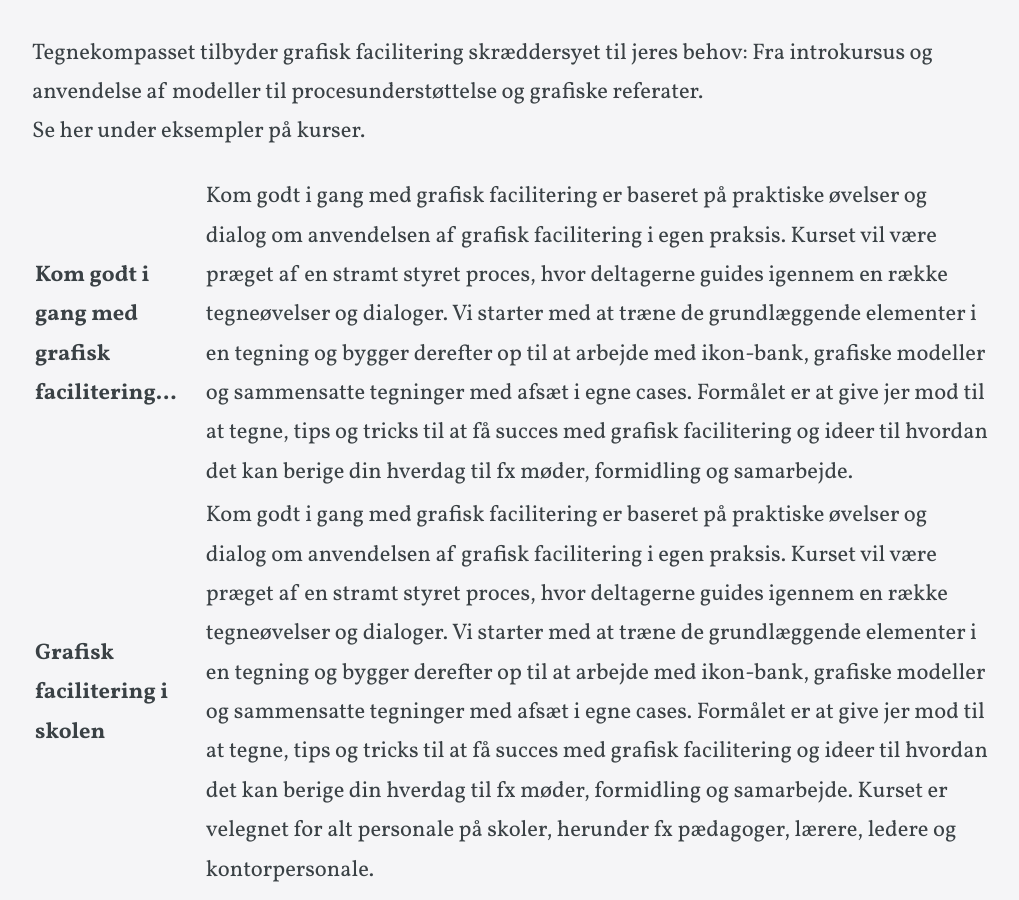
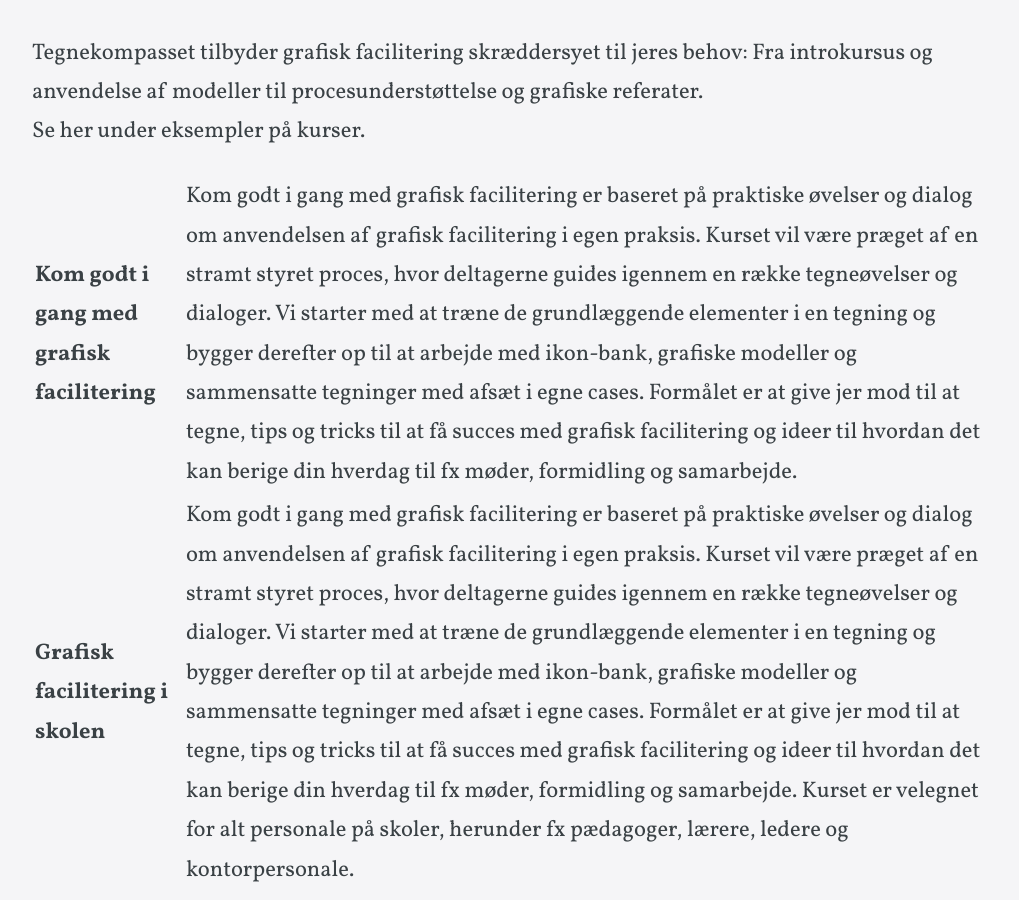
Before and after one commit to torbendissing/tegnekompasset, a Jekyll site: the page built from courses.html, in a window 1280 px wide and 900 px high, scrolled down 543 px. Shown: the whole window, without its empty margins (128-1147 px from the left). Built offline with Jekyll 4.4.1, drawn with Linux system fonts in a browser that asks for light colours; some web fonts are replaced.

```diff
--- a/courses.html
+++ b/courses.html
@@ -14,7 +14,7 @@ navigation_order: 1
 
 	<table class="table-courses">
 		<tr>
-			<td><b>Kom godt i gang med grafisk facilitering...</b></td>
+			<td><b>Kom godt i gang med grafisk facilitering</b></td>
 			<td>Kom godt i gang med grafisk facilitering er baseret på praktiske øvelser og dialog om anvendelsen af grafisk facilitering i egen praksis. Kurset vil være præget af en stramt styret proces, hvor deltagerne guides igennem en række tegneøvelser og dialoger. Vi starter med at træne de grundlæggende elementer i en tegning og bygger derefter op til at arbejde med ikon-bank, grafiske modeller og sammensatte tegninger med afsæt i egne cases.
 				Formålet er at give jer mod til at tegne, tips og tricks til at få succes med grafisk facilitering og ideer til hvordan det kan berige din hverdag til fx møder, formidling og samarbejde.
 				</td>
```
